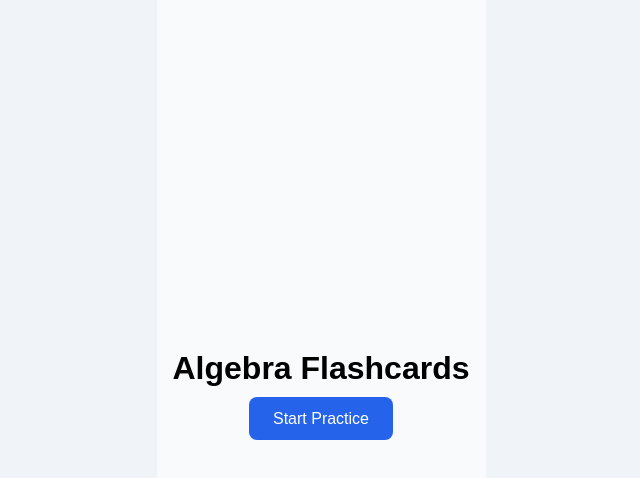
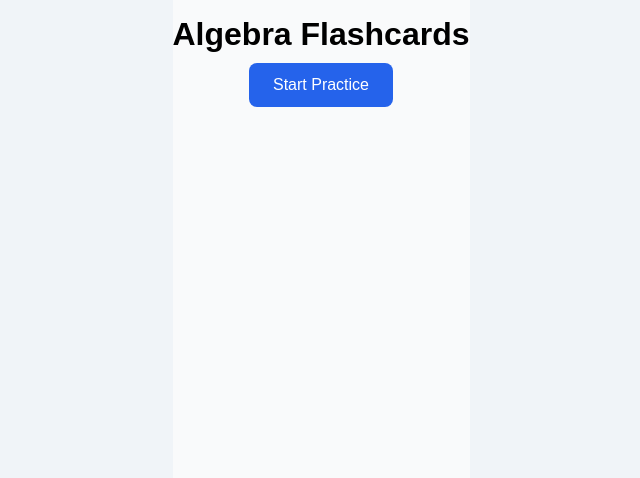
Before and after one commit to cityofsmiles/basic-algebra-flashcards, a React (Vite) app: page / in a window 1280 px wide. Shown: the top 478 px of the page, without its empty margins (319-959 px from the left). Built offline with nearby package versions, Linux system fonts and the light colour scheme.

Commit message:
align key

```diff
--- a/src/components/flashcards.css
+++ b/src/components/flashcards.css
@@ -2,9 +2,10 @@
   display: flex;
   flex-direction: column;
   align-items: center;
-  justify-content: center;
+  justify-content: flex-start; /* start from top to show all content */
   text-align: center; /* centers all text, including answer key */
-  padding: 1rem;
+  padding: 1rem 0 2rem; /* top + bottom padding */
+  min-height: 100vh;
 }
 
 /* Flashcard styling */
@@ -95,11 +96,15 @@
   background-color: #15803d;
 }
 
-/* Answer Key text centered with improved spacing */
+/* Answer Key container and spacing */
+.answer-key {
+  padding-top: 1rem; /* space from top so first answers aren’t hidden */
+}
+
 .answer-key p {
   text-align: center;
-  margin-bottom: 1.5rem; /* extra spacing between answers */
-  line-height: 1.6;      /* improves readability */
+  margin-bottom: 1.5rem; /* spacing between answers */
+  line-height: 1.6;
 }
 
 /* Optional: spacing for groups of buttons */
```
